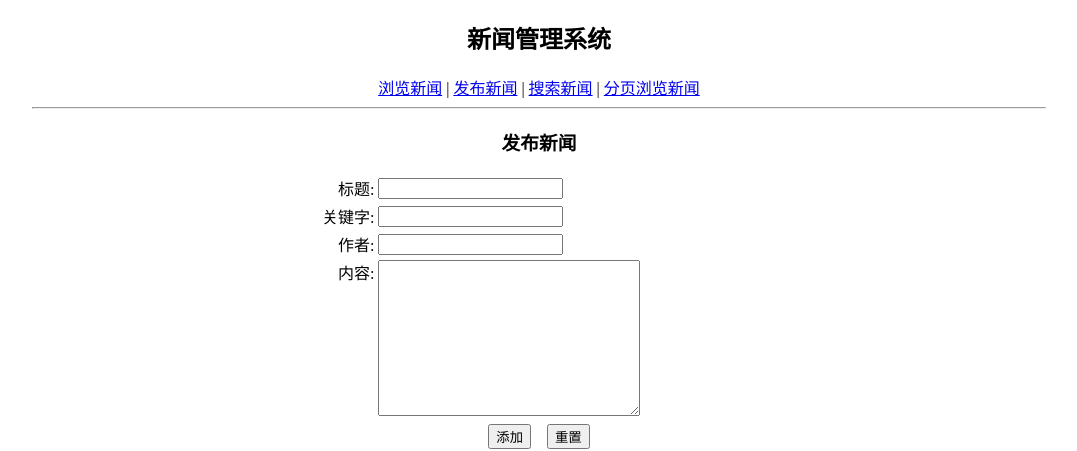
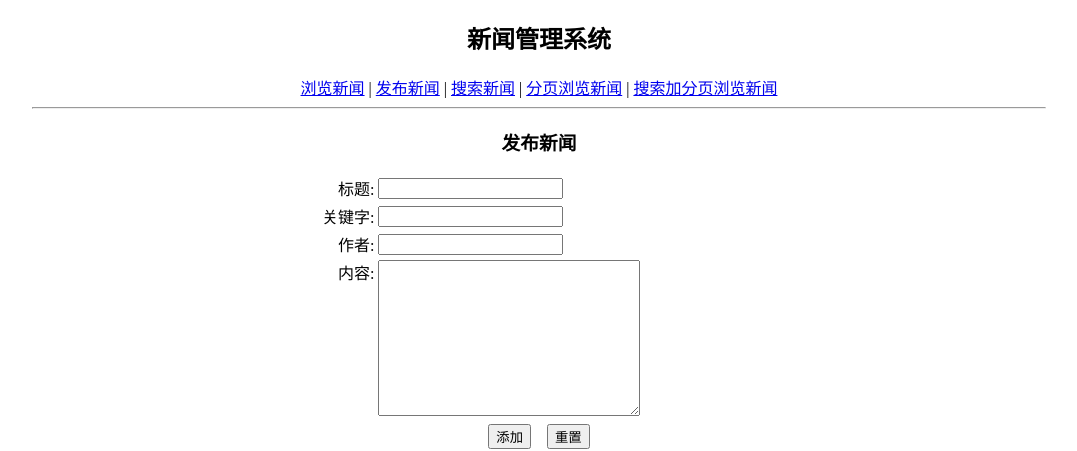
Before and after one commit to selfim/phpdemos, a PHP site: page /add.php in a window 1280 px wide. Shown: the top 451 px of the page, without its empty margins (101-1178 px from the left). Run offline with PHP 8.4, Linux system fonts and the light colour scheme.

Commit message:
add splist.php

```diff
--- a/news/menu.php
+++ b/news/menu.php
@@ -4,6 +4,7 @@
 <a href="index.php" >浏览新闻</a> |
 <a href="add.php" >发布新闻</a>   |
 <a href="search.php">搜索新闻</a> |
-<a href="page.php">分页浏览新闻</a>
+<a href="page.php">分页浏览新闻</a> |
+<a href="splist.php">搜索加分页浏览新闻</a>
 <hr width="80%"/>
 </div>
```
